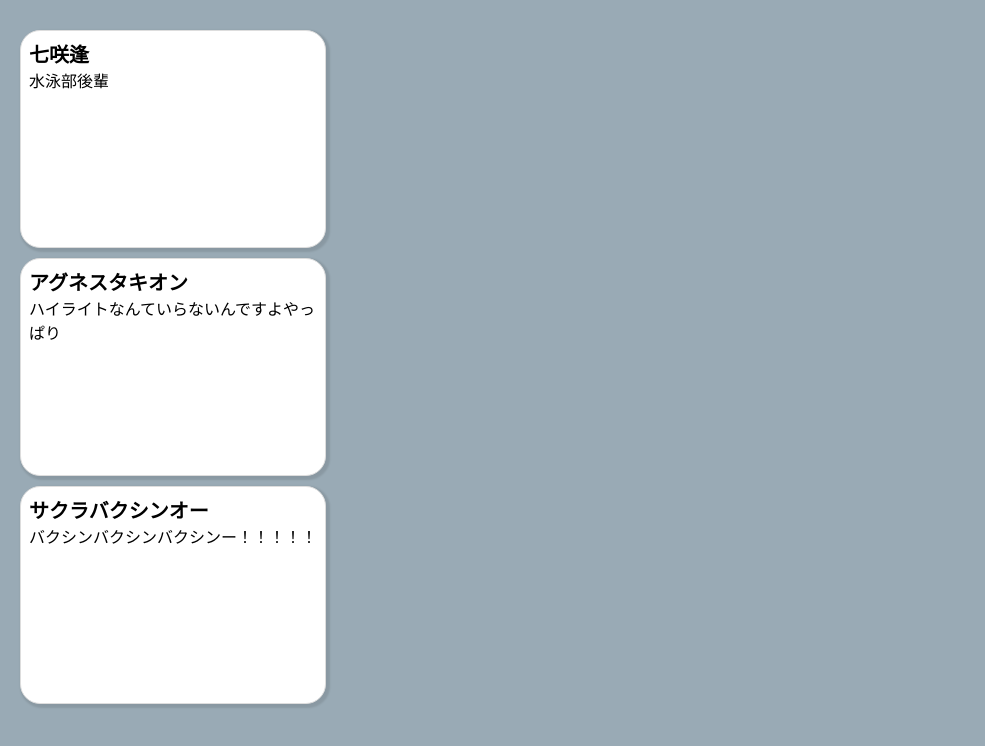
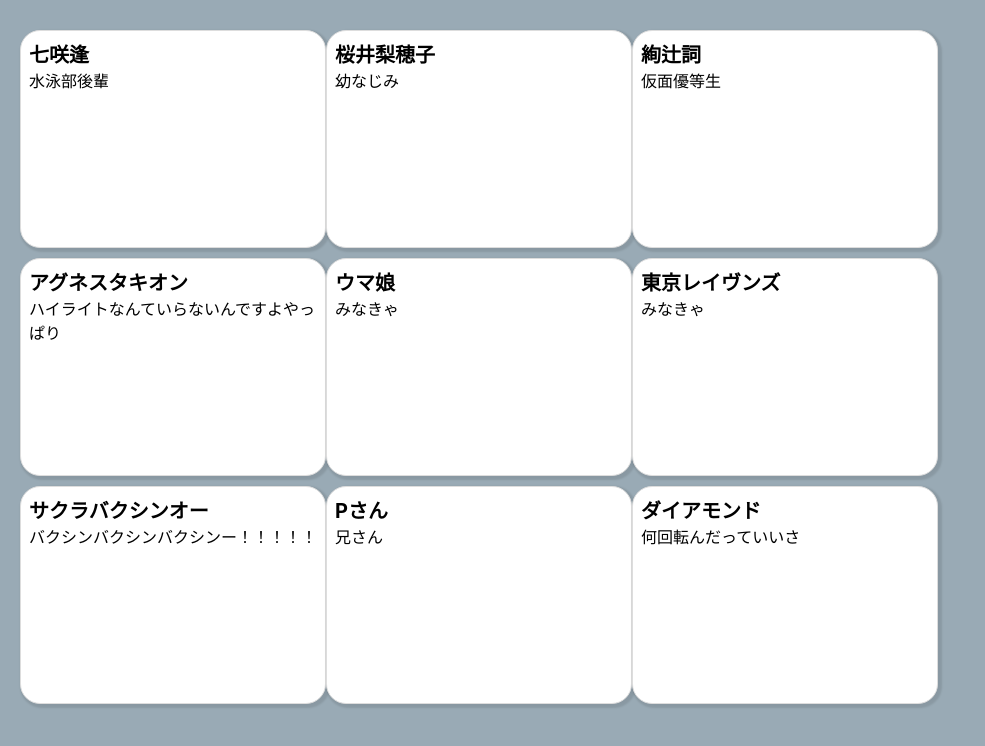
Before and after one commit to wakaholi/halibote, a React (Create React App) app: page / in a window 1280 px wide. Shown: the top 746 px of the page, without its empty margins (0-985 px from the left). Built offline with nearby package versions, Linux system fonts and the light colour scheme.

Commit message:
複数列でカードをdndできるようにした

```diff
--- a/src/App.tsx
+++ b/src/App.tsx
@@ -2,7 +2,7 @@ import React from 'react';
 import styled from 'styled-components';
 import { DragDropContext, DropResult } from 'react-beautiful-dnd';
 import Kanban from './Kanban';
-import { useCardContents } from './hooks/cardContents';
+import { useKanbanContents } from './hooks/kanbanContents';
 
 const AppContainer = styled.div`
   background-color: #99aab5;
@@ -11,7 +11,7 @@ const AppContainer = styled.div`
 `;
 
 const App: React.FC = () => {
-  const [cardContents, updateCardContents] = useCardContents();
+  const [kanbanContents, updateKanbanContents] = useKanbanContents();
 
   const onDragEnd = (result: DropResult) => {
     if (
@@ -20,18 +20,33 @@ const App: React.FC = () => {
     ) {
       return;
     }
+    const columnNumber = Number(
+      result.source.droppableId.substr(result.source.droppableId.length - 1),
+    );
+    const nextColumnNumber = Number(
+      result.destination.droppableId.substr(
+        result.destination.droppableId.length - 1,
+      ),
+    );
 
-    const nextContents = [...cardContents];
-    const [targetContent] = nextContents.splice(result.source.index, 1);
-    nextContents.splice(result.destination.index, 0, targetContent);
+    const nextKanbanContents = [...kanbanContents];
+    const [targetCard] = nextKanbanContents[columnNumber].splice(
+      result.source.index,
+      1,
+    );
+    nextKanbanContents[nextColumnNumber].splice(
+      result.destination.index,
+      0,
+      targetCard,
+    );
 
-    updateCardContents(nextContents);
+    updateKanbanContents(nextKanbanContents);
   };
 
   return (
     <DragDropContext onDragEnd={onDragEnd}>
       <AppContainer>
-        <Kanban cardContents={cardContents} />
+        <Kanban kanbanContents={kanbanContents} />
       </AppContainer>
     </DragDropContext>
   );
--- a/src/Kanban/index.tsx
+++ b/src/Kanban/index.tsx
@@ -5,25 +5,29 @@ import Card from './Card';
 import { CardContent } from '../domain/CardContent';
 
 const KanbanContainer = styled.div`
+  display: flex;
   padding: 20px;
 `;
 
 type Props = {
-  cardContents: CardContent[];
+  kanbanContents: CardContent[][];
 };
 
-const Kanban: React.FC<Props> = ({ cardContents }) => (
+const Kanban: React.FC<Props> = ({ kanbanContents }) => (
   <KanbanContainer>
-    {/* TODO:列ごとに表示出来るようにする */}
-    <Droppable droppableId="cards">
+    {kanbanContents.map((cardContents, kanbanIndex) => {
+      const droppableId = `column${kanbanIndex}`;
+
+      return (
+        <Droppable key={droppableId} droppableId={droppableId}>
           {provided => (
             <div ref={provided.innerRef} {...provided.droppableProps}>
-          {cardContents.map((cardContent, index) => {
+              {cardContents.map((cardContent, cardIndex) => {
                 return (
                   <Card
                     key={cardContent.id}
                     cardContent={cardContent}
-                index={index}
+                    index={cardIndex}
                   />
                 );
               })}
@@ -31,6 +35,8 @@ const Kanban: React.FC<Props> = ({ cardContents }) => (
             </div>
           )}
         </Droppable>
+      );
+    })}
   </KanbanContainer>
 );
 
--- a/src/hooks/cardContents.ts
+++ /dev/null
@@ -1,25 +0,0 @@
-import { useState } from 'react';
-
-const testCards = [
-  {
-    id: 'nanasaki',
-    title: '七咲逢',
-    body: '水泳部後輩',
-  },
-  {
-    id: 'shinboriRudorufu',
-    title: 'アグネスタキオン',
-    body: 'ハイライトなんていらないんですよやっぱり',
-  },
-  {
-    id: 'cherryBakushinKing',
-    title: 'サクラバクシンオー',
-    body: 'バクシンバクシンバクシンー！！！！！',
-  },
-];
-
-export const useCardContents = () => {
-  const [cardContents, updateCardContents] = useState(testCards);
-
-  return [cardContents, updateCardContents] as const;
-};
--- /dev/null
+++ b/src/hooks/kanbanContents.ts
@@ -0,0 +1,61 @@
+import { useState } from 'react';
+
+const testKanbanContents = [
+  [
+    {
+      id: 'nanasaki',
+      title: '七咲逢',
+      body: '水泳部後輩',
+    },
+    {
+      id: 'shinboriRudorufu',
+      title: 'アグネスタキオン',
+      body: 'ハイライトなんていらないんですよやっぱり',
+    },
+    {
+      id: 'cherryBakushinKing',
+      title: 'サクラバクシンオー',
+      body: 'バクシンバクシンバクシンー！！！！！',
+    },
+  ],
+  [
+    {
+      id: 'sakurai',
+      title: '桜井梨穂子',
+      body: '幼なじみ',
+    },
+    {
+      id: 'umamusume',
+      title: 'ウマ娘',
+      body: 'みなきゃ',
+    },
+    {
+      id: 'Psan',
+      title: 'Pさん',
+      body: '兄さん',
+    },
+  ],
+  [
+    {
+      id: 'ayatsuji',
+      title: '絢辻詞',
+      body: '仮面優等生',
+    },
+    {
+      id: 'tokyoRavens',
+      title: '東京レイヴンズ',
+      body: 'みなきゃ',
+    },
+    {
+      id: 'Diamond',
+      title: 'ダイアモンド',
+      body: '何回転んだっていいさ',
+    },
+  ],
+];
+
+export const useKanbanContents = () => {
+  const [kanbanContents, updateKanbanContents] = useState(testKanbanContents);
+
+  return [kanbanContents, updateKanbanContents] as const;
+};
```
Lines whose indentation alone changed are shown as unchanged.
